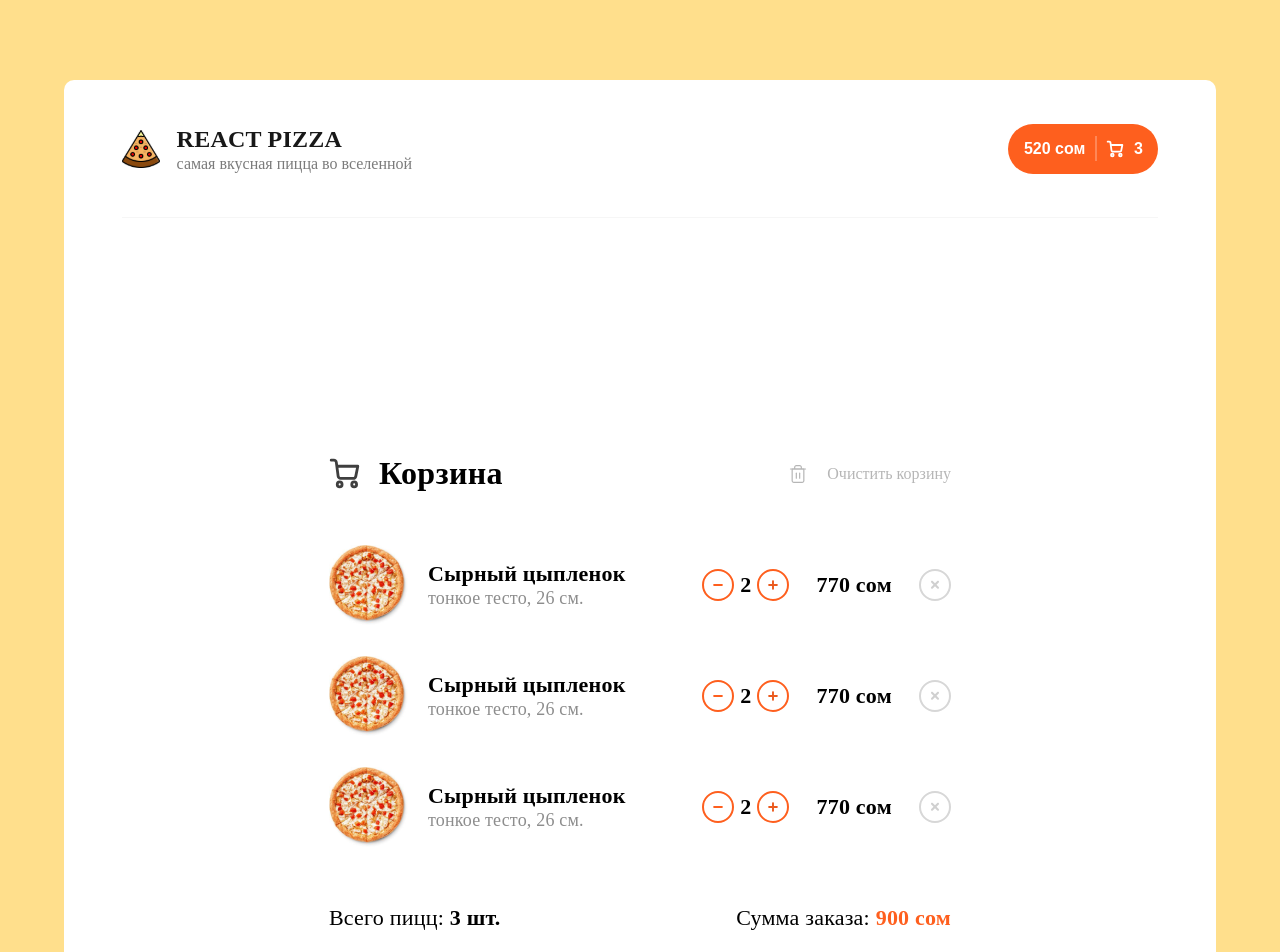
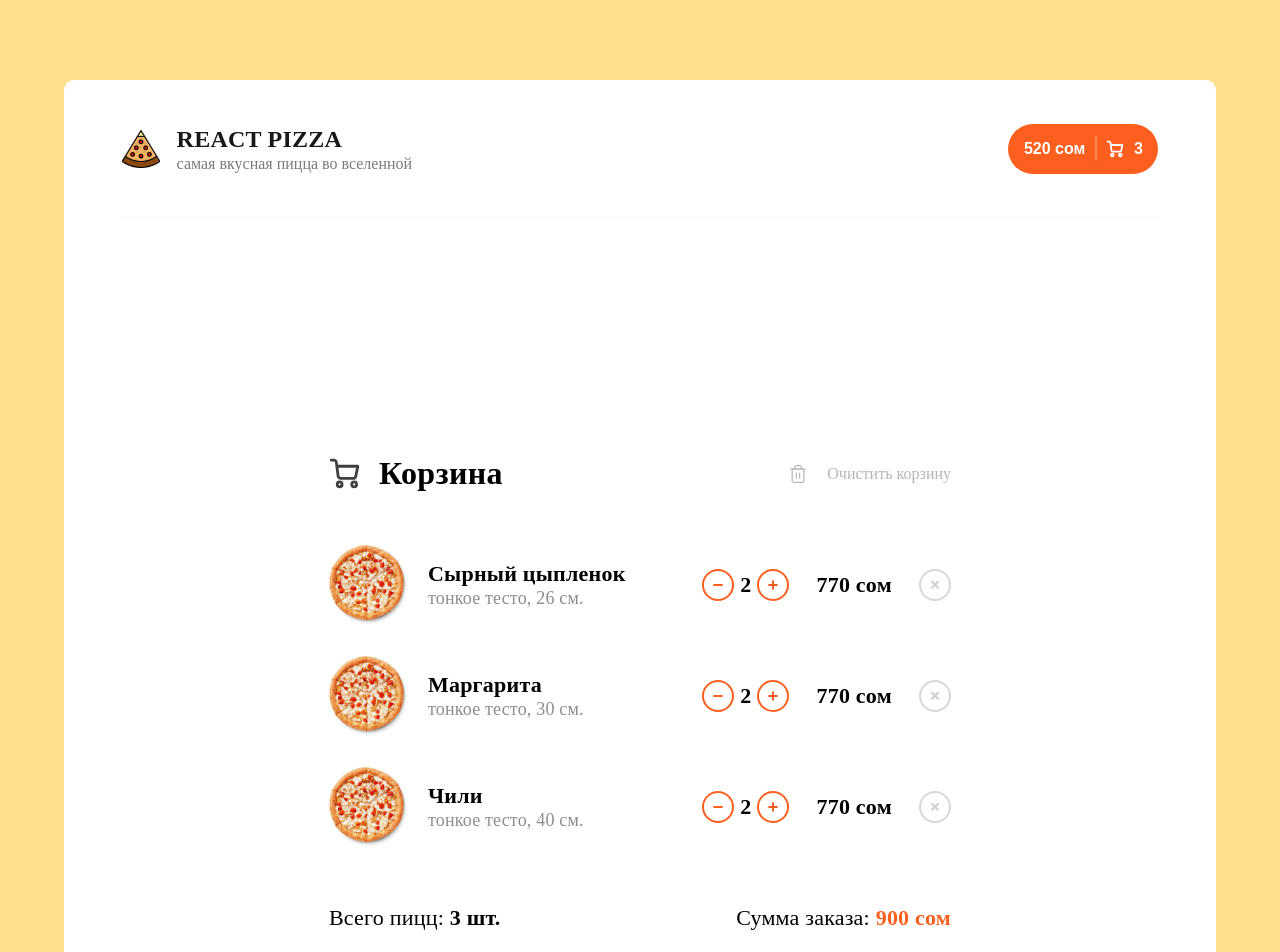
Before and after one commit to AzaZefir/React-pizza-js-20-10-22, a React (Create React App) app: page /busket in a window 1280 px wide. Shown: the top 952 px of the page. Built offline with nearby package versions, Linux system fonts and the light colour scheme.

Commit message:
add pizzaInBusket arr to db.js and use map to show all el in arr,

```diff
--- a/src/components/busket/Busket.jsx
+++ b/src/components/busket/Busket.jsx
@@ -6,10 +6,14 @@ import MinusSvg from "../../assets/minus.svg";
 import PlusSvg from "../../assets/plusBusket.svg";
 import RemoveSvg from "../../assets/remove.svg";
 import css from "./Busket.module.css";
-import { Link } from 'react-router-dom';
+import { Link } from "react-router-dom";
+import { pizzaInBusket } from "../../data/db";
+import { EmptyBusket } from "./emptyBusket/EmptyBusket";
 
 export const Busket = () => {
   return (
+    <>
+      {pizzaInBusket.length ? (
         <div className={css.wrapper}>
           <div className={css.busketHeader}>
             <div>
@@ -21,12 +25,15 @@ export const Busket = () => {
               <span>Очистить корзину</span>
             </div>
           </div>
+          {pizzaInBusket.map((onePizza) => (
             <div className={css.busketItems}>
               <div>
                 <img src={PizzaBusketSvg} alt="" />
                 <div>
-            <b>Сырный цыпленок</b>
-            <span>тонкое тесто, 26 см.</span>
+                  <b>{onePizza.name}</b>
+                  <span>
+                    {onePizza.type}, {onePizza.size} см.
+                  </span>
                 </div>
               </div>
               <div className={css.costBlock}>
@@ -39,44 +46,7 @@ export const Busket = () => {
                 <img src={RemoveSvg} alt="" />
               </div>
             </div>
-      <div className={css.busketItems}>
-        {" "}
-        <div>
-          <img src={PizzaBusketSvg} alt="" />
-          <div>
-            <b>Сырный цыпленок</b>
-            <span>тонкое тесто, 26 см.</span>
-          </div>
-        </div>
-        <div  className={css.costBlock}>
-          <div>
-            <img src={MinusSvg} alt="" />
-            <b>2</b>
-            <img src={PlusSvg} alt="" />
-          </div>
-          <b>770 сом</b>
-          <img src={RemoveSvg} alt="" />
-        </div>
-      </div>
-      <div className={css.busketItems}>
-        {" "}
-        <div>
-          <img src={PizzaBusketSvg} alt="" />
-          <div>
-            <b>Сырный цыпленок</b>
-            <span>тонкое тесто, 26 см.</span>
-          </div>
-        </div>
-        <div  className={css.costBlock}>
-          <div>
-            <img src={MinusSvg} alt="" />
-            <b>2</b>
-            <img src={PlusSvg} alt="" />
-          </div>
-          <b>770 сом</b>
-          <img src={RemoveSvg} alt="" />
-        </div>
-      </div>
+          ))}
           <div className={css.totalCount}>
             <span>
               Всего пицц:<b> 3 шт.</b>
@@ -86,10 +56,16 @@ export const Busket = () => {
             </span>
           </div>
           <div className={css.buttons}>
-        <Link to="/"><button> Вернуться назад</button></Link>
+            <Link to="/">
+              <button> Вернуться назад</button>
+            </Link>
 
             <button>Оплатить сейчас</button>
           </div>
         </div>
+      ) : (
+        <EmptyBusket />
+      )}
+    </>
   );
 };
--- a/src/components/busket/Busket.module.css
+++ b/src/components/busket/Busket.module.css
@@ -38,6 +38,9 @@
   letter-spacing: 0.01em;
   color: #8d8d8d;
 }
+/* .busketItems >div:first-child img{
+  width: 10%;
+} */
 .busketItems b {
   font-weight: 700;
   font-size: 22px;
--- a/src/data/db.js
+++ b/src/data/db.js
@@ -96,3 +96,27 @@ export const pizzaCardItems = [
     price: 395,
   },
 ];
+
+export const pizzaInBusket = [
+  {
+    id: 0,
+    img: "https://cdn.dodostatic.net/static/Img/Products/c940c5751e6d420e997d86c26a8ba16f_292x292.jpeg",
+    name: "Сырный цыпленок",
+    type: "тонкое тесто",
+    size: 26,
+  },
+  {
+    id: 1,
+    img: "https://cdn.dodostatic.net/static/Img/Products/c940c5751e6d420e997d86c26a8ba16f_292x292.jpeg",
+    name: "Маргарита",
+    type: "тонкое тесто",
+    size: 30,
+  },
+  {
+    id: 2,
+    img: "https://cdn.dodostatic.net/static/Img/Products/c940c5751e6d420e997d86c26a8ba16f_292x292.jpeg",
+    name: "Чили",
+    type: "тонкое тесто",
+    size: 40,
+  },
+];
```
Lines whose indentation alone changed are shown as unchanged.
